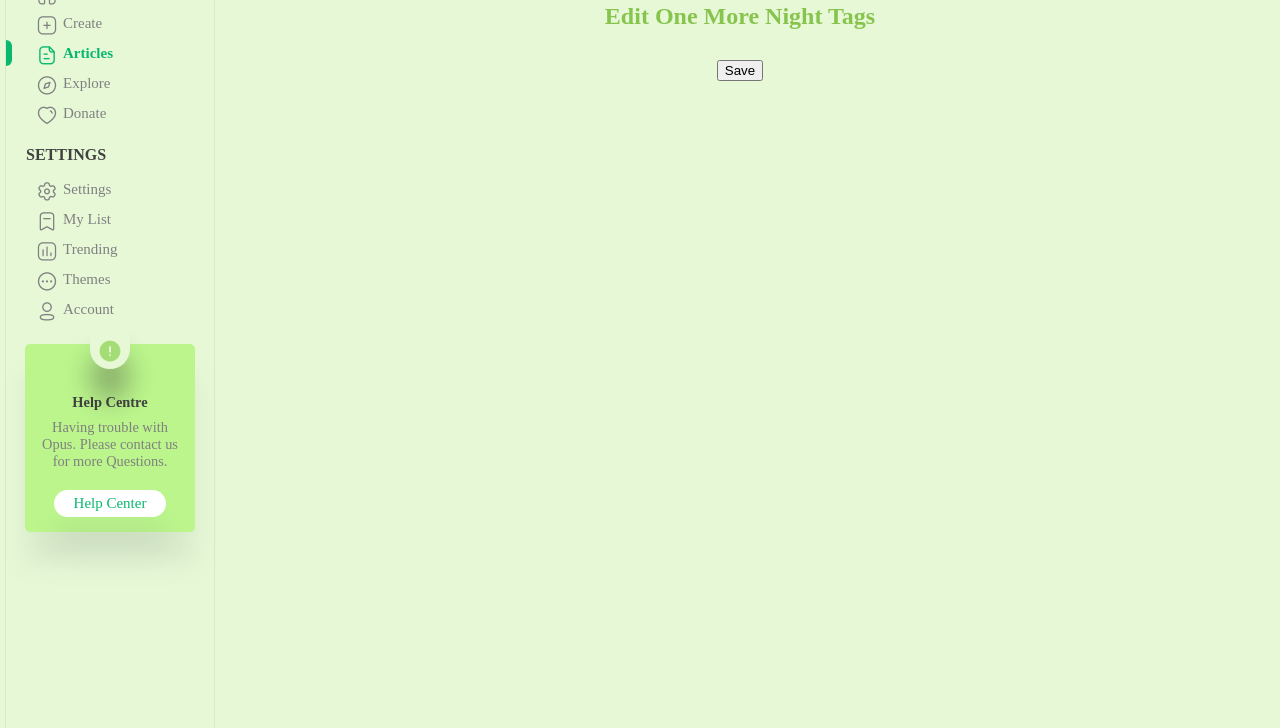
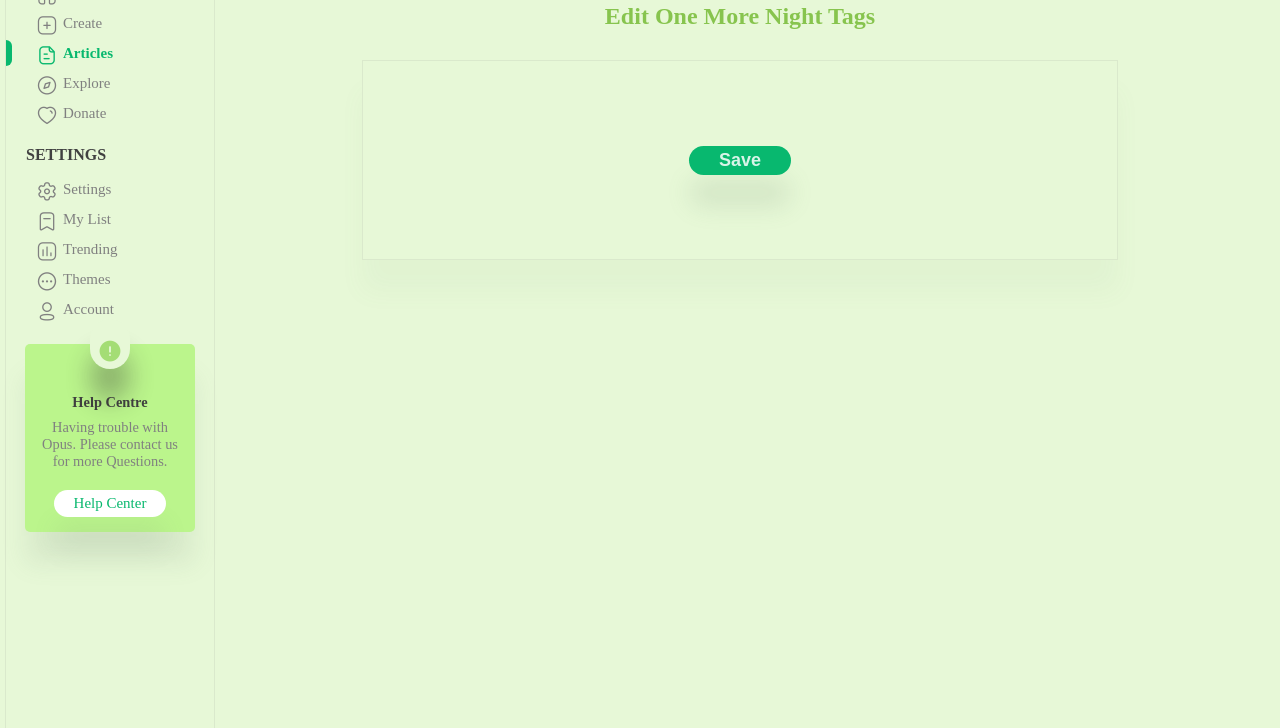
Before and after one commit to fescii/getopas, a Django app: page /dashboard/edit-article/tags/12/ in a window 1280 px wide. Shown: the part 72-800 px from the top of the page. Run offline with Django 4.2, Linux system fonts and the light colour scheme; a user stored in the database is signed in; data comes from the database, SQL or seed files in the repository; tables that the repository leaves empty hold one stand-in row (values such as "Sample post"); grey boxes marked "Sample" are stand-in pictures; parts of the project's set-up code (start-up, migrations or seed data) failed here and were passed over.

Commit message:
Editors: Entry B1

```diff
--- a/mysite/editors/static/css/combined.css
+++ b/mysite/editors/static/css/combined.css
@@ -1,3 +1,15 @@
+/*
+        Name: Opus Layout css
+        Version: 1.0.0
+        Author: Fredrick Ochieng
+*/
+
+
+/*
+
+    Listing Articles
+
+*/
 main.article-list{
     /*border: 1px solid rgb(48, 48, 45);*/
     position: fixed;
@@ -119,3 +131,59 @@
 .article-list>.post-summery>.article-wrapper>.action-links>a:last-of-type{
     background-color:rgb(196, 36, 15);
 }
+
+
+/*
+    Editing Articles Tags
+
+*/
+main.article-list>form{
+    border: 1px solid #83858421;
+    box-shadow: 0rem 2rem 1.5rem #748f740c;
+    width: 70%;
+    min-height: 200px;
+    display: flex;
+    flex-flow: column;
+    align-items: center;
+    justify-content: center;
+}
+main.article-list>form>p>label{
+   /* border: 1px solid #808080;*/
+    text-align: center;
+    display: block;
+    font-size: 20px;
+    margin: 8px;
+    color: #404040;
+}
+
+main.article-list>form>p>input[type='text']{
+    width: 100%;
+    padding: 2px 20px;
+    border: none;
+    outline: 1px solid #08b86f4d;
+    font-size: 16px;
+    color: #808080;
+}
+main.article-list>form>input[type='submit']{
+    padding: 4px 30px;
+    border: none;
+    background-color: #08b86f;
+    box-shadow: 0rem 2rem 1.5rem #748f742a;
+    cursor: pointer;
+    font-weight: bold;
+    font-size: 18px;
+    color: #ffffffd7;
+    border-radius: 50px;
+    -webkit-border-radius: 50px;
+    -moz-border-radius: 50px;
+    -ms-border-radius: 50px;
+    -o-border-radius: 50px;
+}
+
+form>p>.helptext{
+    color: #808080;
+    display: block;
+    margin: 5px 10px;
+    font-size: 0.9rem;
+    text-align: center;
+}
```
